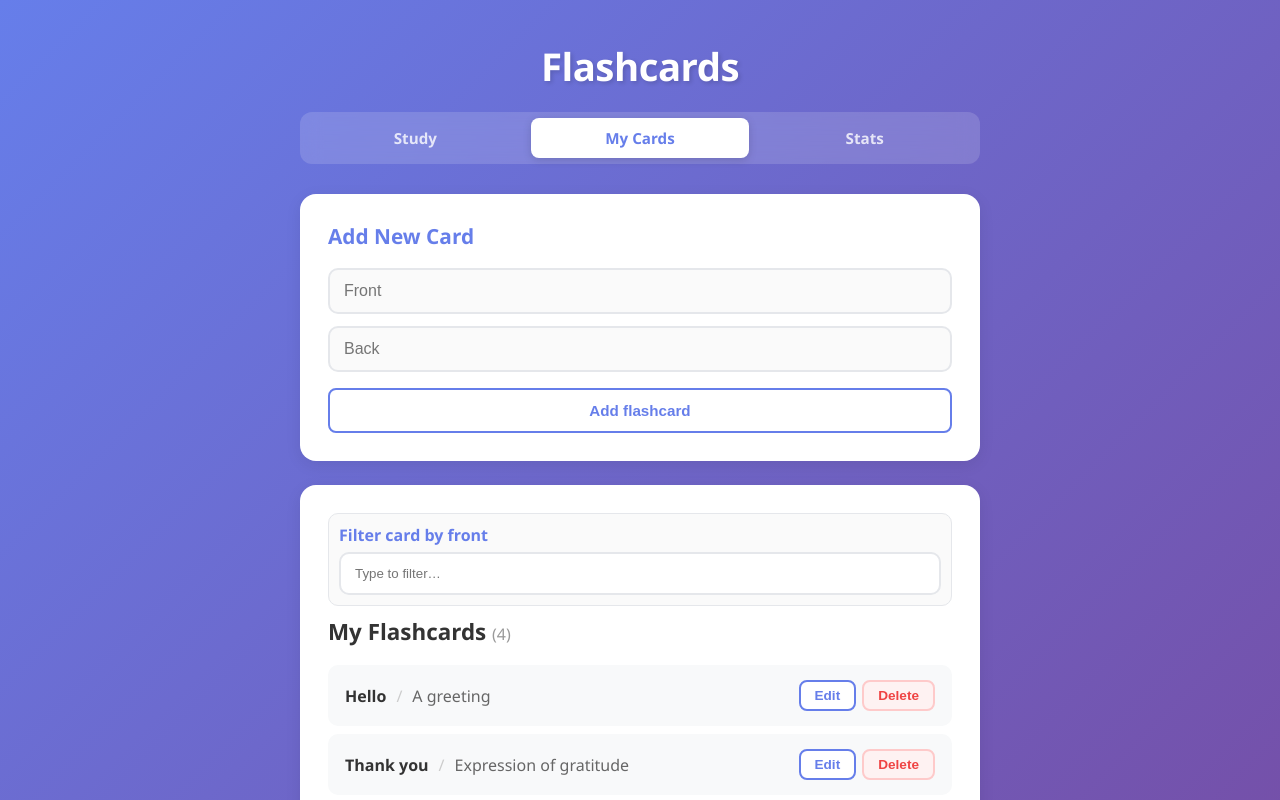
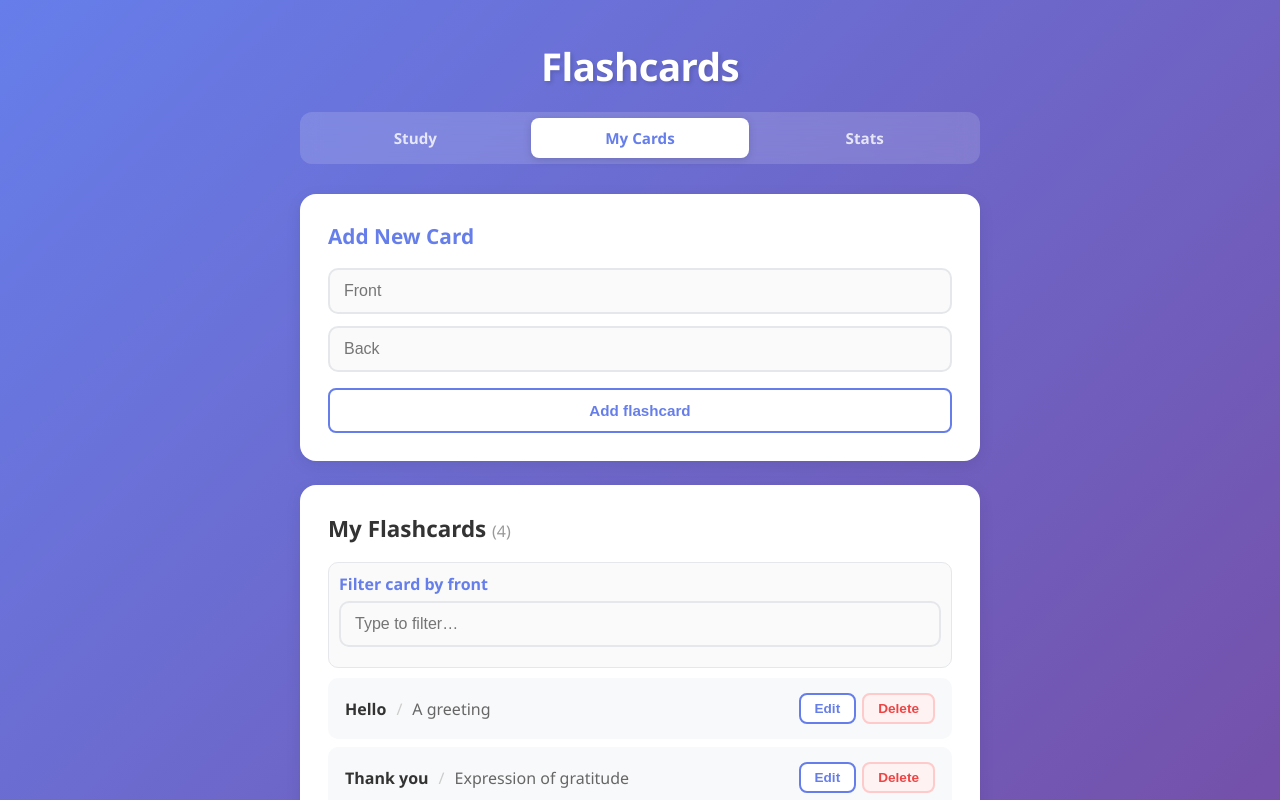
Before and after one commit to josephkwok001/my-project, a React (Vite) app: page /my-project/cards in a window 1280 px wide. Shown: the top 800 px of the page. Built offline with nearby package versions, Linux system fonts and the light colour scheme.

Commit message:
Finished CSS styling to filter feature

```diff
--- a/src/components/CardList.jsx
+++ b/src/components/CardList.jsx
@@ -49,7 +49,9 @@ function CardList() {
   return (
   <div className="card-list-container">
 
-  <div className="card-list-filter-row">
+    <h2>My Flashcards <span>({cards.length})</span></h2>
+
+    <div className="card-list-filter-row">
     <label className="card-list-filter-label" htmlFor="card-front-filter">Filter card by front</label>
     <input
     className="card-list-filter-input"
@@ -60,8 +62,6 @@ function CardList() {
     onChange={(e) => setFilterText(e.target.value)}
   />
   </div>
-
-    <h2>My Flashcards <span>({cards.length})</span></h2>
 
     <ul>
       {visibleCards.map(card => (
--- a/src/index.css
+++ b/src/index.css
@@ -368,13 +368,22 @@ button:active {
     display: block;
 }
 .card-list-filter-input {
+    font-size: 1rem;
+    background: #fafafa;
     width: 100%;
     padding: 12px 14px;
     border: 2px solid #e5e7eb;
     border-radius: 10px;
+    margin-bottom: 10px;
     display: block;
 }
 
+.card-list-filter-input:focus {
+    outline: none;
+    border-color: #667eea;
+    box-shadow: 0 0 0 3px rgba(102, 126, 234, 0.15);
+    background: white;
+}
 
 .card-content {
     flex: 1;
```
